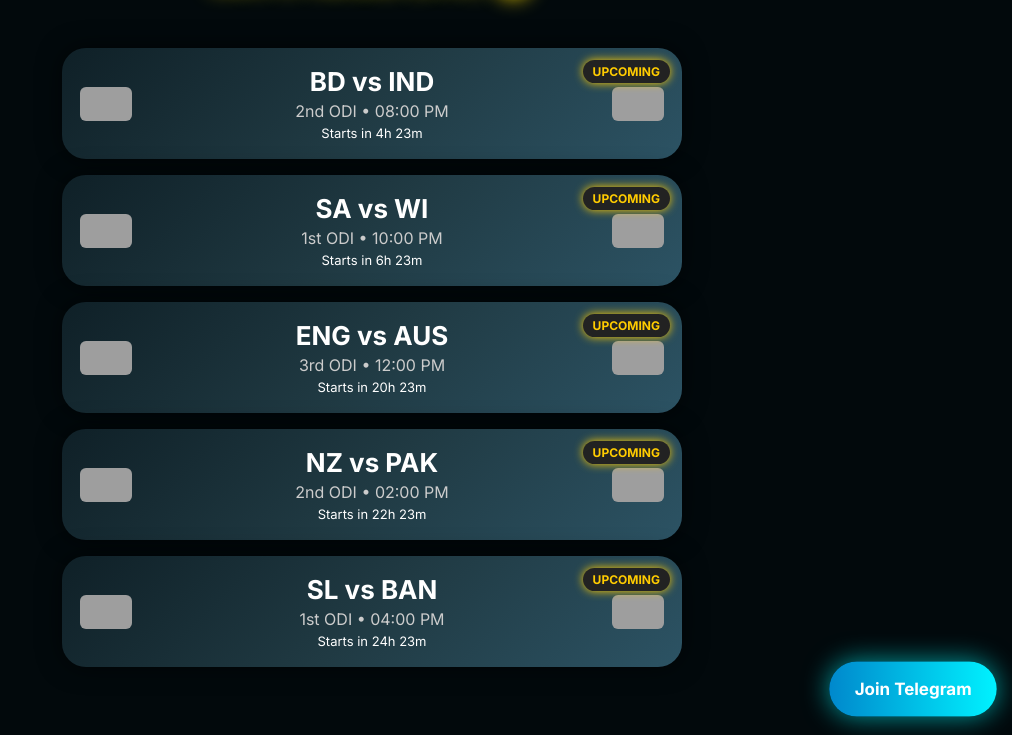
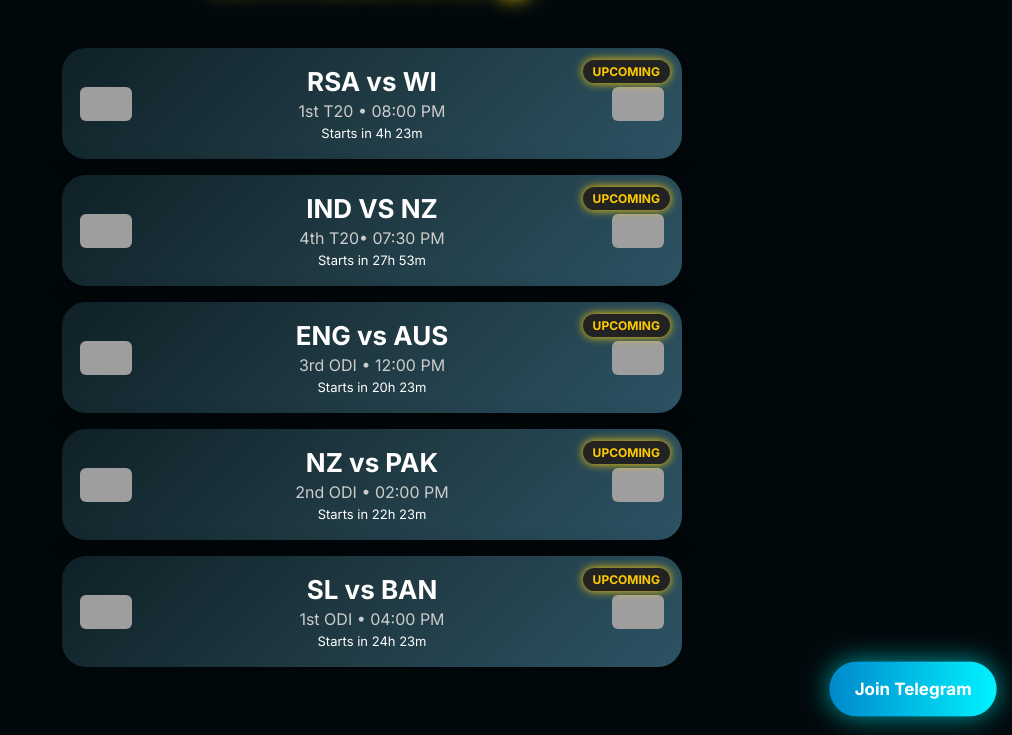
Before and after one commit to mrn6t9-byte/xnaim, a plain HTML site: page index.html in a window 1280 px wide. Shown: the part 65-800 px from the top of the page, without its empty margins (268-1280 px from the left). Drawn offline with nearby package versions, Linux system fonts and the light colour scheme; grey boxes are pictures that could not be loaded.

Commit message:
Update index.html

```diff
--- a/index.html
+++ b/index.html
@@ -65,10 +65,10 @@ const video=document.getElementById("video");
 
 const matches=[
 {
- title:"BD vs IND",
- sub:"2nd ODI • 08:00 PM",
- left:"https://flagcdn.com/w80/bd.png",
- right:"https://flagcdn.com/w80/in.png",
+ title:"RSA vs WI",
+ sub:"1st T20 • 08:00 PM",
+ left:"https://flagcdn.com/w80/za.png",
+ right:"https://flagcdn.com/w80/vc.png",
  start:"2026-01-27T20:00:00",
  sources:[
    {name:"TNT",link:"https://allinonereborn.xyz/mix.m3u8/live4.php?id=303627"},
@@ -78,11 +78,11 @@ const matches=[
  ]
 },
 {
- title:"SA vs WI",
- sub:"1st ODI • 10:00 PM",
+ title:"IND VS NZ ",
+ sub:"4th T20• 07:30 PM",
  left:"https://flagcdn.com/w80/sa.png",
  right:"https://flagcdn.com/w80/wi.png",
- start:"2026-01-27T22:00:00",
+ start:"2026-01-28T19:30:00",
  sources:[
    {name:"TNT",link:"https://allinonereborn.xyz/mix.m3u8/live4.php?id=303627"},
    {name:"FanCode",link:"https://allinonereborn.xyz/mix.m3u8/live4.php?id=303627"},
```
